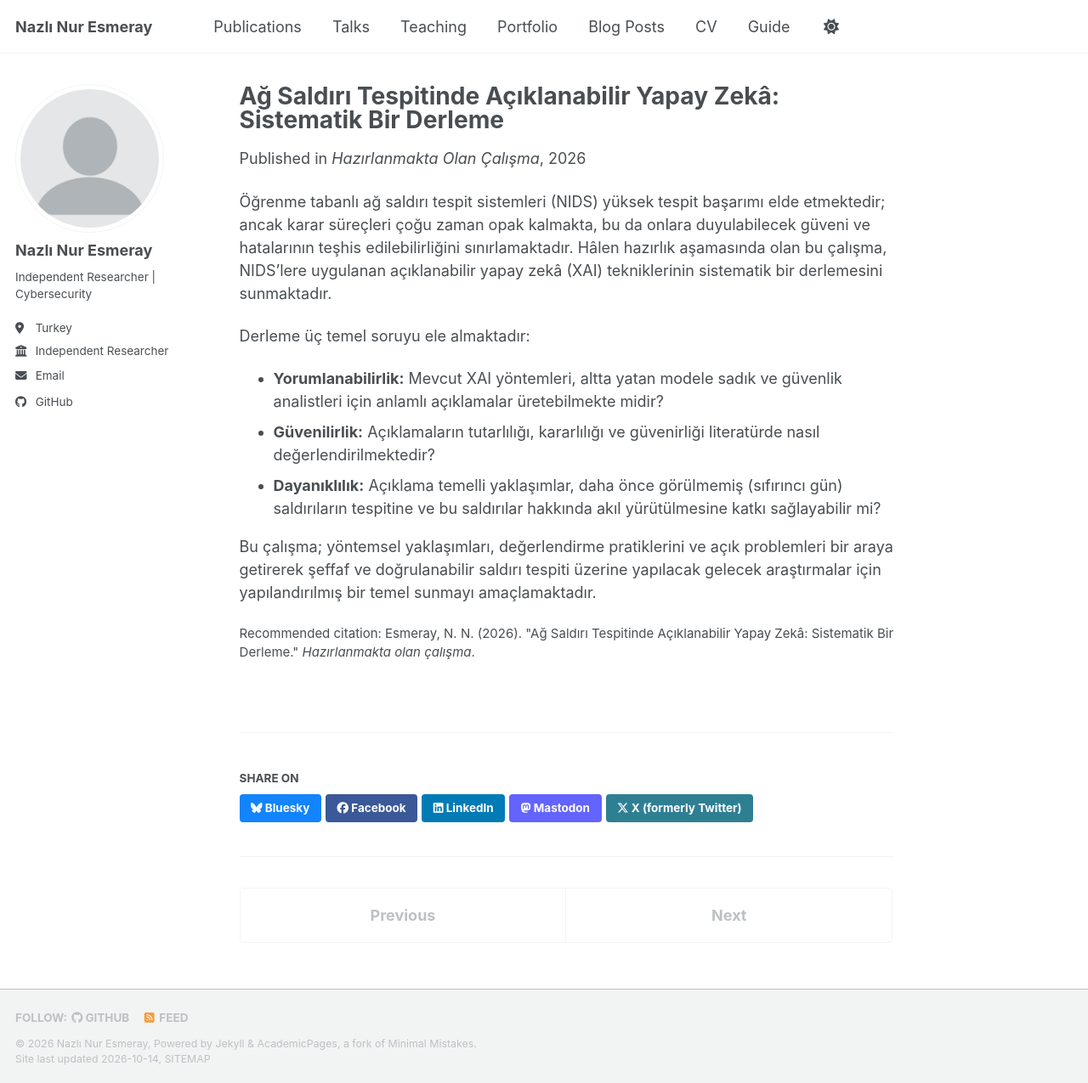
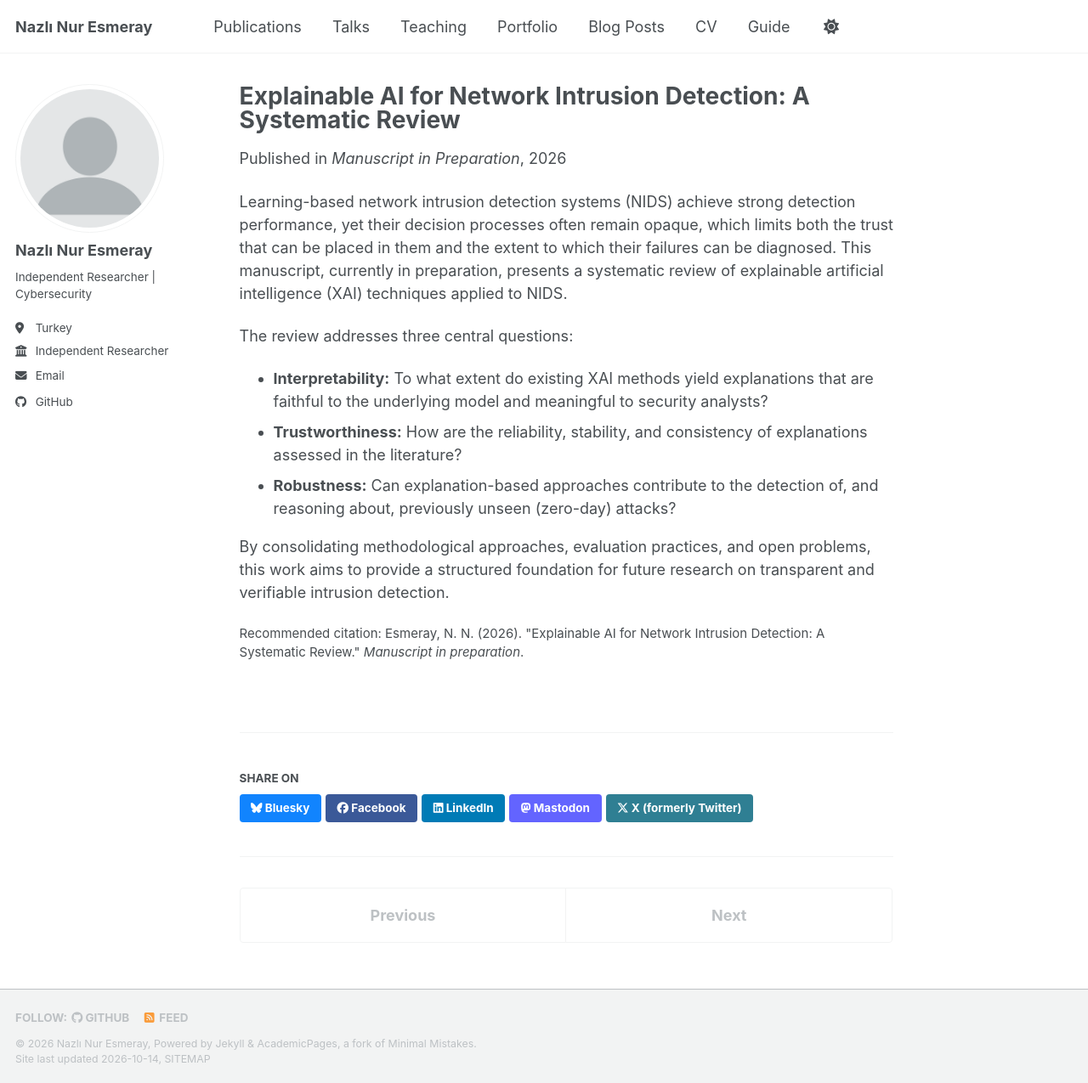
Before and after one commit to nazlinres/nazlinres.github.io, a Jekyll site: the page built from _publications/2026-10-10-xai-nids.md, in a window 1280 px wide and 1275 px high. Shown: the whole window at 85% size. Built offline with Jekyll 4.4.1, drawn with Linux system fonts in a browser that asks for light colours; a style sheet for code colours, icons or effects is not loaded.

Commit message:
Update 2026-10-10-xai-nids.md

```diff
--- a/_publications/2026-10-10-xai-nids.md
+++ b/_publications/2026-10-10-xai-nids.md
@@ -1,20 +1,20 @@
 ---
-title: "Ağ Saldırı Tespitinde Açıklanabilir Yapay Zekâ: Sistematik Bir Derleme"
+title: "Explainable AI for Network Intrusion Detection: A Systematic Review"
 collection: publications
 category: manuscripts
 permalink: /publication/2026-10-10-xai-nids
-excerpt: 'Öğrenme tabanlı ağ saldırı tespit sistemlerinde açıklanabilirlik yöntemlerinin nasıl uygulandığına ve bu yöntemlerin model yorumlanabilirliği, güvenilirliği ve dayanıklılığı hakkında neler ortaya koyduğuna dair sistematik bir inceleme.'
+excerpt: 'A systematic examination of how explainability methods are applied to learning-based network intrusion detection, and of what they reveal about model interpretability, trustworthiness, and robustness.'
 date: 2026-10-10
-venue: 'Hazırlanmakta Olan Çalışma'
-citation: 'Esmeray, N. N. (2026). &quot;Ağ Saldırı Tespitinde Açıklanabilir Yapay Zekâ: Sistematik Bir Derleme.&quot; <i>Hazırlanmakta olan çalışma</i>.'
+venue: 'Manuscript in Preparation'
+citation: 'Esmeray, N. N. (2026). &quot;Explainable AI for Network Intrusion Detection: A Systematic Review.&quot; <i>Manuscript in preparation</i>.'
 ---
 
-Öğrenme tabanlı ağ saldırı tespit sistemleri (NIDS) yüksek tespit başarımı elde etmektedir; ancak karar süreçleri çoğu zaman opak kalmakta, bu da onlara duyulabilecek güveni ve hatalarının teşhis edilebilirliğini sınırlamaktadır. Hâlen hazırlık aşamasında olan bu çalışma, NIDS'lere uygulanan açıklanabilir yapay zekâ (XAI) tekniklerinin sistematik bir derlemesini sunmaktadır.
+Learning-based network intrusion detection systems (NIDS) achieve strong detection performance, yet their decision processes often remain opaque, which limits both the trust that can be placed in them and the extent to which their failures can be diagnosed. This manuscript, currently in preparation, presents a systematic review of explainable artificial intelligence (XAI) techniques applied to NIDS.
 
-Derleme üç temel soruyu ele almaktadır:
+The review addresses three central questions:
 
-- **Yorumlanabilirlik:** Mevcut XAI yöntemleri, altta yatan modele sadık ve güvenlik analistleri için anlamlı açıklamalar üretebilmekte midir?
-- **Güvenilirlik:** Açıklamaların tutarlılığı, kararlılığı ve güvenirliği literatürde nasıl değerlendirilmektedir?
-- **Dayanıklılık:** Açıklama temelli yaklaşımlar, daha önce görülmemiş (sıfırıncı gün) saldırıların tespitine ve bu saldırılar hakkında akıl yürütülmesine katkı sağlayabilir mi?
+- **Interpretability:** To what extent do existing XAI methods yield explanations that are faithful to the underlying model and meaningful to security analysts?
+- **Trustworthiness:** How are the reliability, stability, and consistency of explanations assessed in the literature?
+- **Robustness:** Can explanation-based approaches contribute to the detection of, and reasoning about, previously unseen (zero-day) attacks?
 
-Bu çalışma; yöntemsel yaklaşımları, değerlendirme pratiklerini ve açık problemleri bir araya getirerek şeffaf ve doğrulanabilir saldırı tespiti üzerine yapılacak gelecek araştırmalar için yapılandırılmış bir temel sunmayı amaçlamaktadır.
+By consolidating methodological approaches, evaluation practices, and open problems, this work aims to provide a structured foundation for future research on transparent and verifiable intrusion detection.
```
